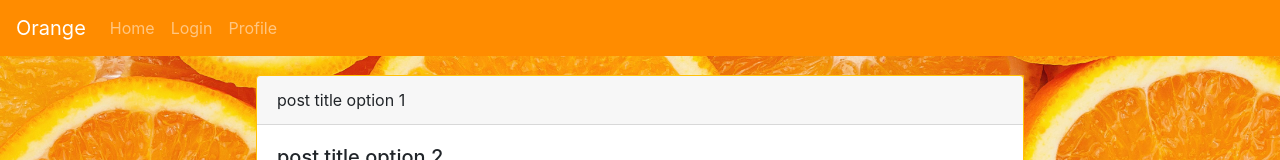
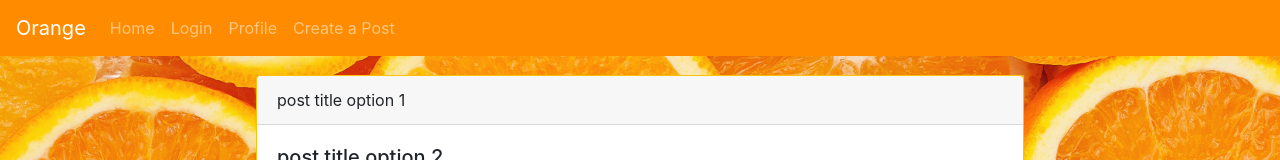
Before and after one commit to Team-Orange4/orange-backend, a React (Create React App) app: page /feed in a window 1280 px wide. Shown: the top 160 px of the page. Built offline with nearby package versions, Linux system fonts and the light colour scheme.

Commit message:
add create a post button

```diff
--- a/src/components/NavComponent.js
+++ b/src/components/NavComponent.js
@@ -13,6 +13,7 @@ const NavComponent = () => {
 					<Nav.Link href='#home'>Home</Nav.Link>
 					<Nav.Link href='#login'>Login</Nav.Link>
 					<Nav.Link href='#profile'>Profile</Nav.Link>
+					<Nav.Link href='#modal'>Create a Post</Nav.Link>
 				</Nav>
 			</Navbar>
 			{/* <Link>Home</Link> <br />
```
